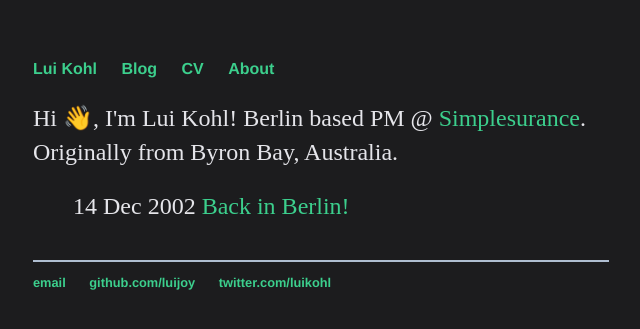
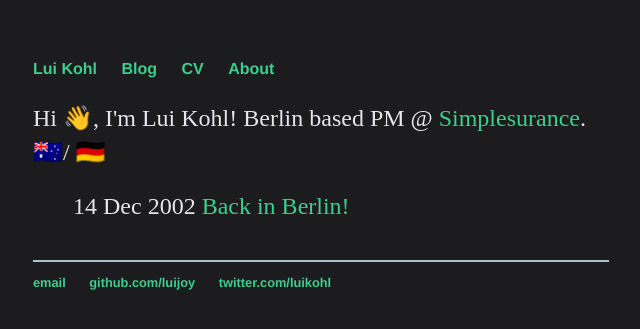
Before and after one commit to luijoy/luijoy.github.io, a Jekyll site: the page built from index.html, in a window 1280 px wide. Shown: the top 329 px of the page, without its empty margins (319-959 px from the left). Built offline with Jekyll 4.4.1, drawn with Linux system fonts in a browser that asks for light colours.

Commit message:
Update index.html

```diff
--- a/index.html
+++ b/index.html
@@ -3,7 +3,7 @@ layout: default
 title: Lui Kohl, Product Manager
 ---
 <div class="blurb">
-	<p>Hi 👋, I'm Lui Kohl! Berlin based PM @ <a href="https://www.simplesurance.co.uk/">Simplesurance</a>. Originally from Byron Bay, Australia.</p>
+	<p>Hi 👋, I'm Lui Kohl! Berlin based PM @ <a href="https://www.simplesurance.co.uk/">Simplesurance</a>. 🇦🇺/ 🇩🇪</p>
 </div><!-- /.blurb -->
 
 <ul class="posts">
```
